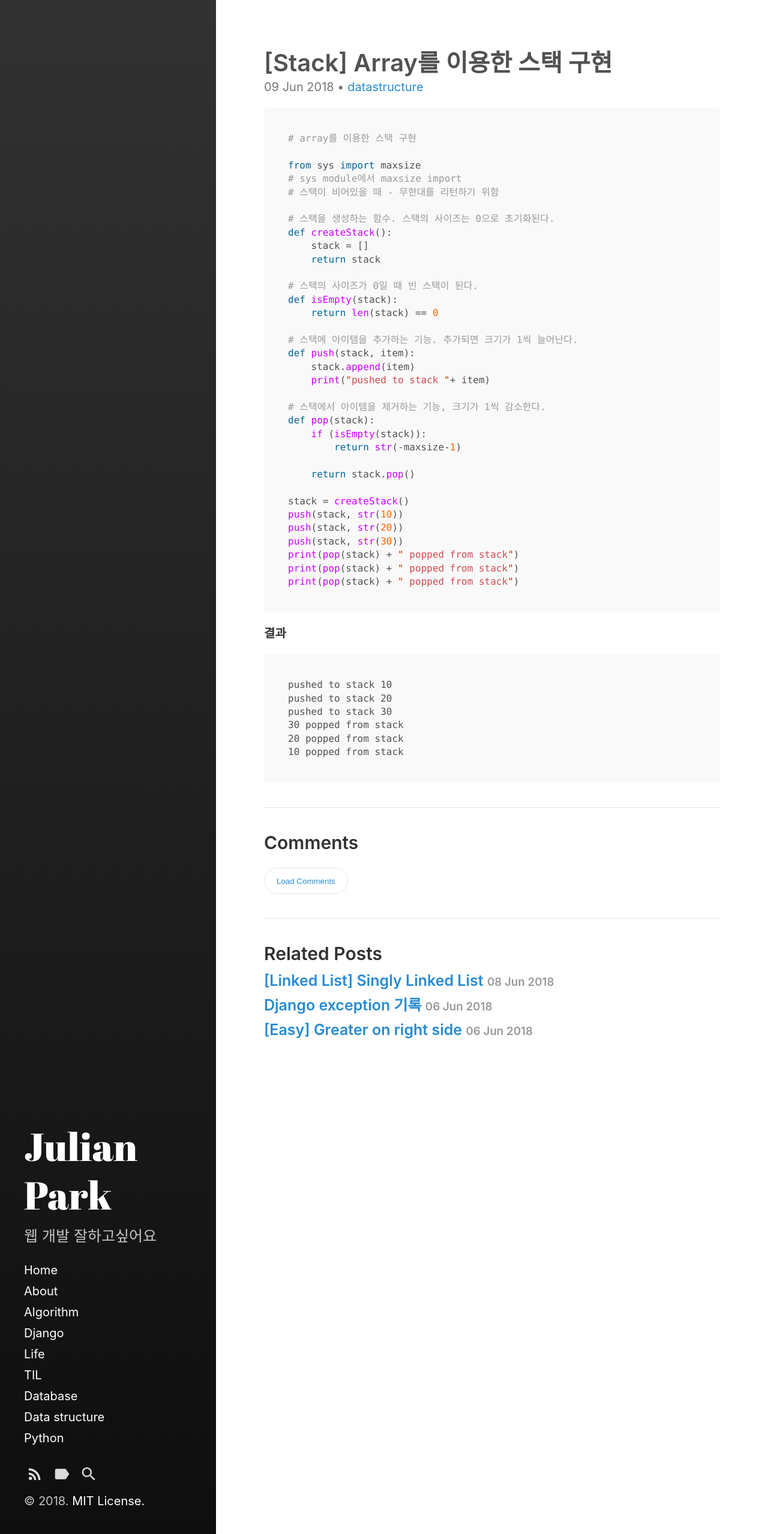
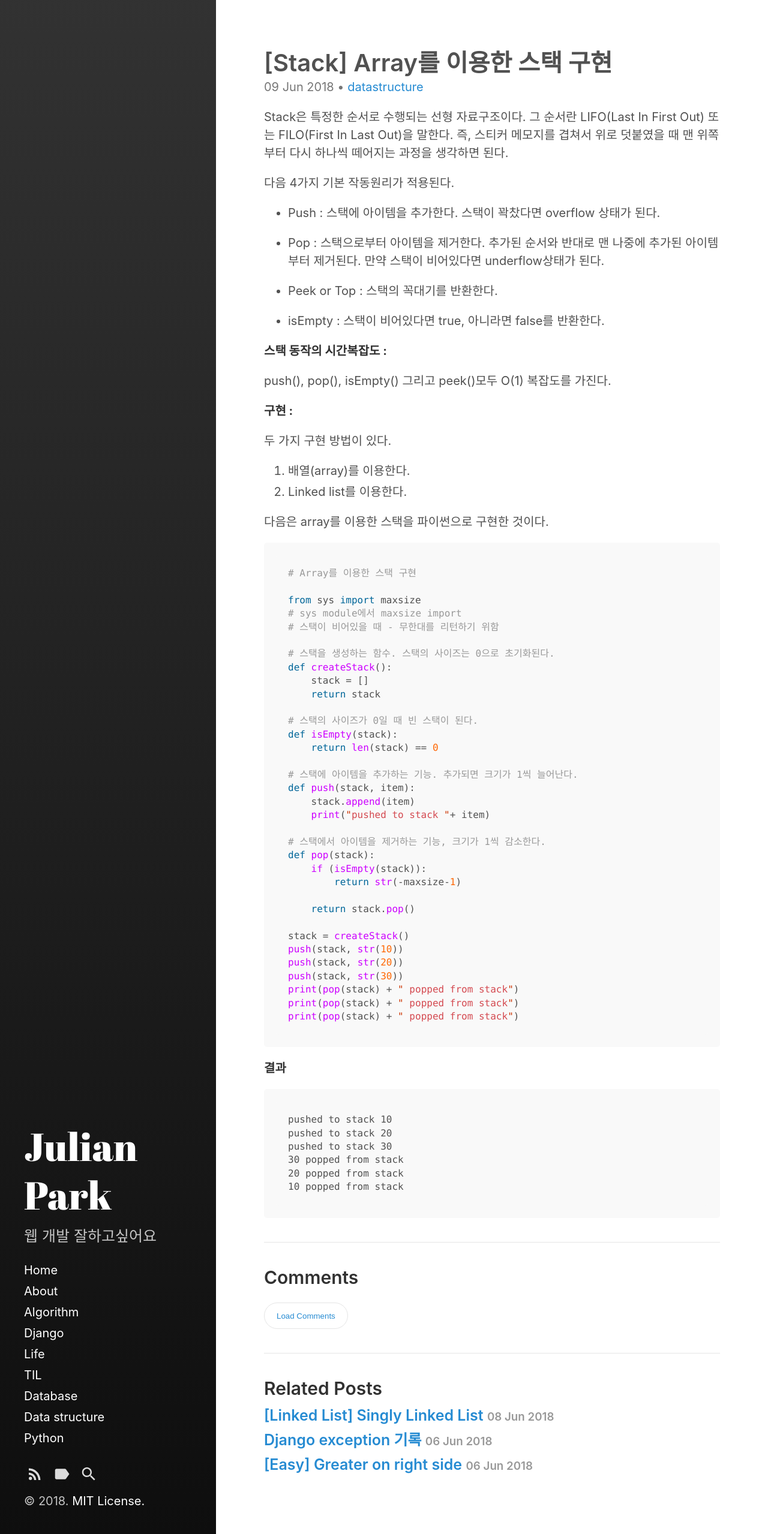
Before and after one commit to Chrisaor/chrisaor.github.com, a Jekyll site: the page built from _posts/Datastructure/2018-06-09-StackByArray.md, in a window 1280 px wide. Shown: the whole page at 60% size. Built offline with Jekyll 4.4.1, drawn with Linux system fonts in a browser that asks for light colours.

Commit message:
Stack by array update

````diff
--- a/_posts/Datastructure/2018-06-09-StackByArray.md
+++ b/_posts/Datastructure/2018-06-09-StackByArray.md
@@ -5,9 +5,33 @@ date:   2018-06-09 12:15:00 +0900
 categories: datastructure
 ---
 
+Stack은 특정한 순서로 수행되는 선형 자료구조이다. 그 순서란 LIFO(Last In First Out) 또는  FILO(First In Last Out)을 말한다. 즉, 스티커 메모지를 겹쳐서 위로 덧붙였을 때 맨 위쪽부터 다시 하나씩 떼어지는 과정을 생각하면 된다.
+
+다음 4가지 기본 작동원리가 적용된다.
+
+- Push : 스택에 아이템을 추가한다. 스택이 꽉찼다면 overflow 상태가 된다.
+
+- Pop : 스택으로부터 아이템을 제거한다. 추가된 순서와 반대로 맨 나중에 추가된 아이템부터 제거된다. 만약 스택이 비어있다면 underflow상태가 된다.
+
+- Peek or Top : 스택의 꼭대기를 반환한다.
+
+- isEmpty : 스택이 비어있다면 true, 아니라면 false를 반환한다.
+
+**스택 동작의 시간복잡도 :**
+
+push(), pop(), isEmpty() 그리고 peek()모두 O(1) 복잡도를 가진다.
+
+**구현 :**
+
+두 가지 구현 방법이 있다.
+
+1. 배열(array)를 이용한다.
+2. Linked list를 이용한다.
+
+다음은 array를 이용한 스택을 파이썬으로 구현한 것이다.
 
 ```python
-# array를 이용한 스택 구현
+# Array를 이용한 스택 구현
 
 from sys import maxsize
 # sys module에서 maxsize import
````
